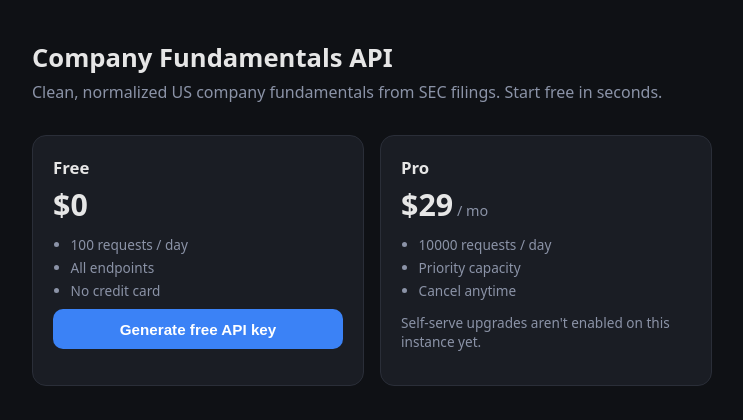
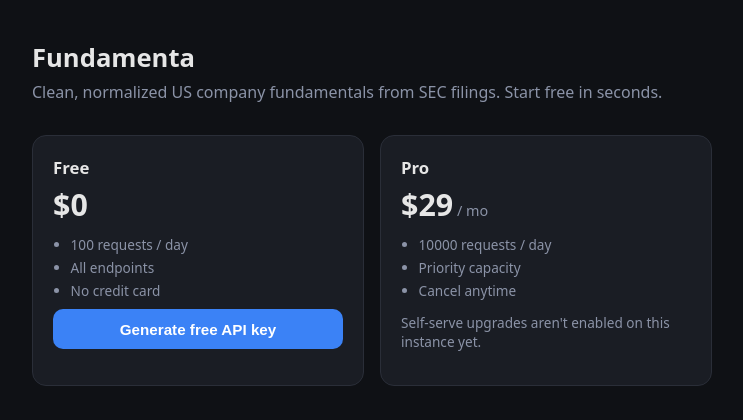
Before and after one commit to Ekam-Bindra/fundamenta, a FastAPI app: page /signup in a window 1280 px wide. Shown: the top 420 px of the page, without its empty margins (268-1011 px from the left). Run offline with FastAPI, Linux system fonts and the light colour scheme.

Commit message:
Rebrand to Fundamenta
Rename the service across the API title, root endpoint, signup page, and
operator dashboard, plus the README heading.

Co-Authored-By: Claude Opus 4.8 <noreply@anthropic.com>

```diff
--- a/app/main.py
+++ b/app/main.py
@@ -33,12 +33,12 @@ async def lifespan(app: FastAPI):
 
 
 app = FastAPI(
-    title="Company Fundamentals API",
+    title="Fundamenta",
     version="1.0.0",
     description=(
-        "Clean, normalized company fundamentals (revenue, margins, growth, ROE) "
-        "derived from SEC EDGAR filings. Get a free key at POST /v1/keys, then "
-        "send it as the 'X-API-Key' header."
+        "Fundamenta — clean, normalized company fundamentals (revenue, margins, "
+        "growth, ROE) derived from SEC EDGAR filings. Get a free key at "
+        "POST /v1/keys, then send it as the 'X-API-Key' header."
     ),
     lifespan=lifespan,
 )
@@ -58,7 +58,7 @@ def health():
 @app.get("/", tags=["meta"])
 def root():
     return {
-        "service": "Company Fundamentals API",
+        "service": "Fundamenta",
         "docs": "/docs",
         "signup": "/signup",
         "get_a_key": "POST /v1/keys",
--- a/app/routers/signup.py
+++ b/app/routers/signup.py
@@ -22,7 +22,7 @@ def signup(request: Request):
         request,
         "signup.html",
         {
-            "service_name": "Company Fundamentals API",
+            "service_name": "Fundamenta",
             "free_limit": settings.free_daily_limit,
             "pro_limit": settings.pro_daily_limit,
             "pro_price": f"{settings.pro_price_usd:,.0f}",
--- a/app/templates/dashboard.html
+++ b/app/templates/dashboard.html
@@ -3,7 +3,7 @@
 <head>
   <meta charset="utf-8" />
   <meta name="viewport" content="width=device-width, initial-scale=1" />
-  <title>Fundamentals API — Operator Dashboard</title>
+  <title>Fundamenta — Operator Dashboard</title>
   <style>
     :root { color-scheme: light dark; }
     body { font-family: ui-sans-serif, system-ui, sans-serif; margin: 0; padding: 2rem;
@@ -25,7 +25,7 @@
   </style>
 </head>
 <body>
-  <h1>📊 Fundamentals API — Operator Dashboard</h1>
+  <h1>📊 Fundamenta — Operator Dashboard</h1>
 
   <div class="grid">
     <div class="card mrr"><div class="label">Estimated MRR</div><div class="value">${{ estimated_mrr }}</div></div>
```
Also changed, not shown: README.md.
